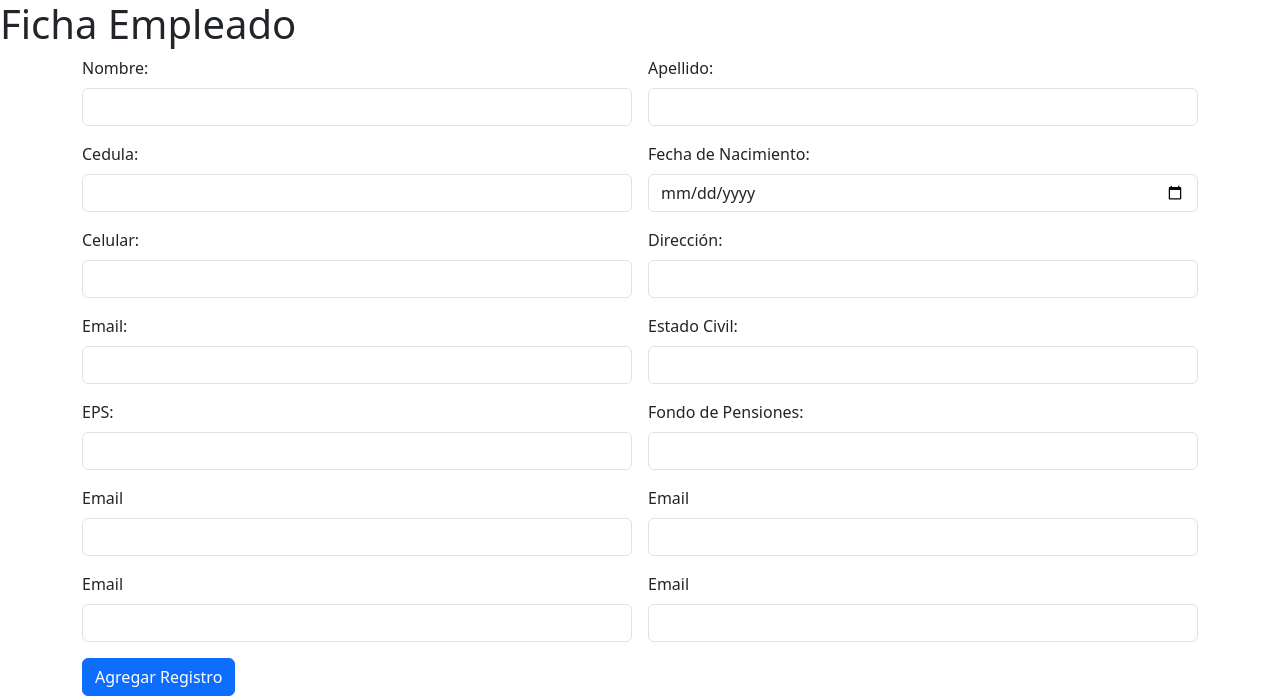
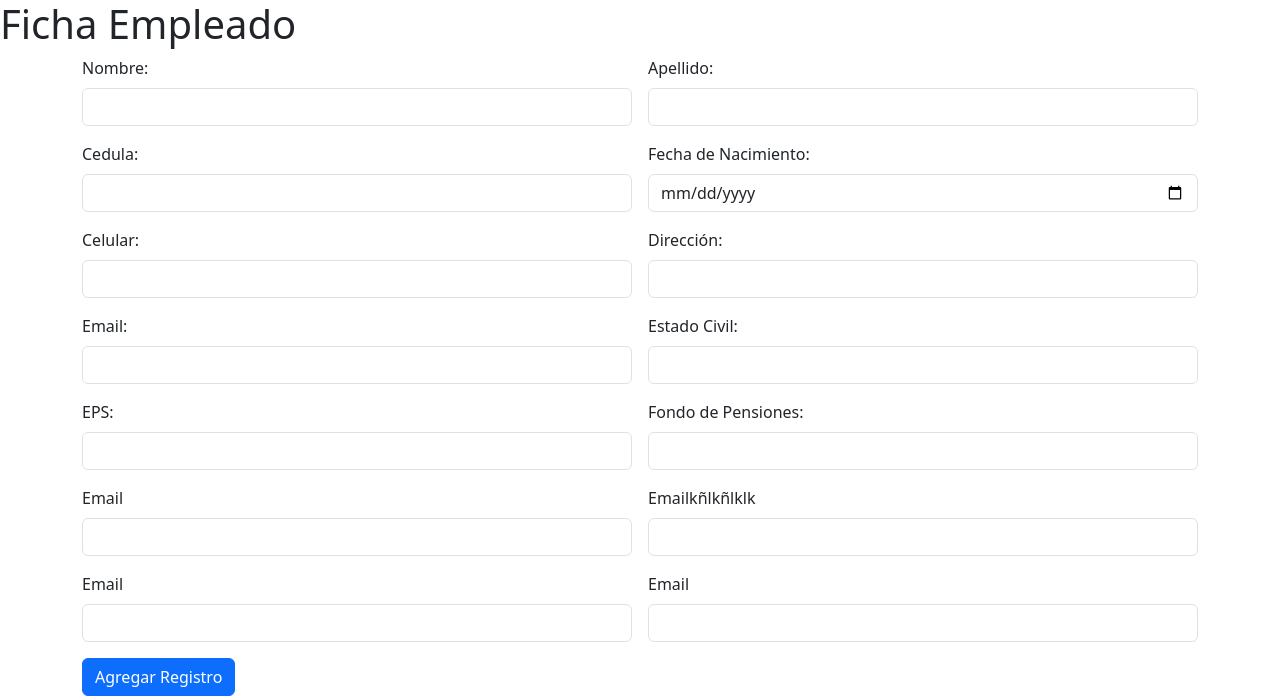
Before and after one commit to velasquez060/Nomina, a PHP site: page /empleado.php in a window 1280 px wide. Shown: the top 700 px of the page. Run offline with PHP 8.4, Linux system fonts and the light colour scheme.

Commit message:
Update empleado.php

```diff
--- a/Nomina/Principal/Empleado/empleado.php
+++ b/Nomina/Principal/Empleado/empleado.php
@@ -64,7 +64,7 @@
     <input type="email" class="form-control" id="inputEmail4">
   </div>
   <div class="col-md-6" >
-    <label for="inputEmail4" class="form-label">Email</label>
+    <label for="inputEmail4" class="form-label">Emailkñlkñlklk</label>
     <input type="email" class="form-control" id="inputEmail4">
   </div>
   <div class="col-md-6" >
```
